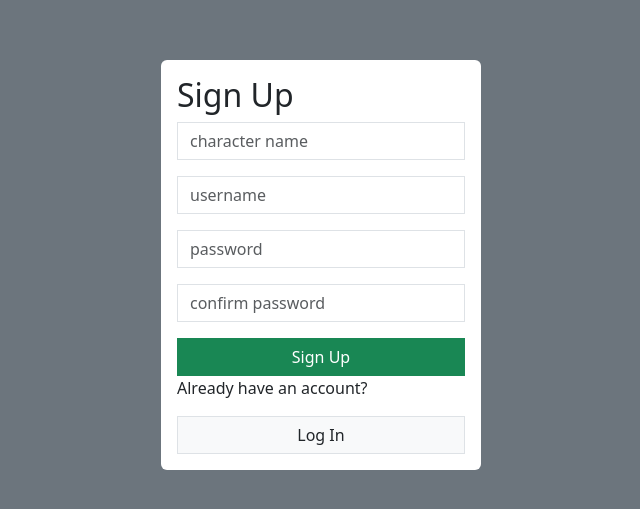
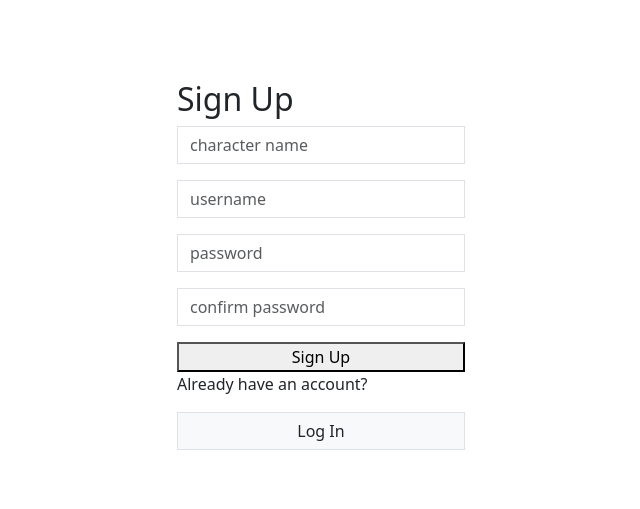
Before and after one commit to kv422/Nebulous-Enigma, a React (Vite) app in the folder client/: page /signup in a window 1280 px wide. Shown: the part 135-644 px from the top of the page, without its empty margins (319-959 px from the left). Built offline with nearby package versions, Linux system fonts and the light colour scheme; no server answers.

Commit message:
Login-signup Branch
Added CSS to login and signup branch.

```diff
--- a/client/src/components/login-signup/LogIn.jsx
+++ b/client/src/components/login-signup/LogIn.jsx
@@ -2,6 +2,7 @@ import { useContext, useState } from 'react'
 import axios from '../../api/axios'
 import { useNavigate, Link } from 'react-router-dom'
 import UserContext from '../../context/UserContext'
+
 
 function LogIn() {
 
@@ -51,7 +52,8 @@ function LogIn() {
   }
 
   return (
-    <div className='d-flex justify-content-center align-items-center bg-secondary vh-100'>
+    <div className='loginBG'>
+    <div className='d-flex justify-content-center align-items-center vh-100'>
       <title> Log In </title>
       <div className='bg-white p-3 rounded w-25'>
         <h2> Log In </h2>
@@ -78,15 +80,16 @@ function LogIn() {
             />
           </div>
 
-          <button type='submit' className='btn btn-success w-100 rounded-0'> Log In </button>
+          <button type='submit' className='button w-100'> Log In </button>
       </form>
 
-      <p> Don't have an account? </p>
+      <p className='centerLo'> Don't have an account? </p>
       <Link to='/signup' className='btn btn-default border w-100 bg-light rounded-0 text-decoration-none'> Sign Up </Link>
 
-      <p> or </p>
+      <p className='centerLo'> or </p>
 
       <Link to='/game' className='btn btn-default border w-100 bg-light rounded-0 text-decoration-none'> Play as a guest </Link>
+    </div>
     </div>
   </div>
 
--- a/client/src/components/login-signup/SignUp.jsx
+++ b/client/src/components/login-signup/SignUp.jsx
@@ -33,10 +33,11 @@ function SignUp() {
   }
 
   return (
-    <div className='d-flex justify-content-center align-items-center bg-secondary vh-100'>
+    <div className='signBG'>
+    <div className='d-flex justify-content-center align-items-center vh-100'>
       <title> Sign Up </title>
       <div className='bg-white p-3 rounded w-25'>
-        <h2> Sign Up </h2>
+        <h2 > Sign Up </h2>
 
         <form onSubmit={ handleSubmit }>
           <div className="mb-3">
@@ -82,12 +83,13 @@ function SignUp() {
             />
           </div>
 
-          <button type='submit' className='btn btn-success w-100 rounded-0'> Sign Up </button>
+          <button type='submit' className='button btn-success w-100 rounded-0'> Sign Up </button>
       </form>
 
-      <p> Already have an account? </p>
+      <p className='center'> Already have an account? </p>
       <Link to='/' className='btn btn-default border w-100 bg-light rounded-0 text-decoration-none'> Log In </Link>
     </div>
+  </div>
   </div>
 
   );
```
